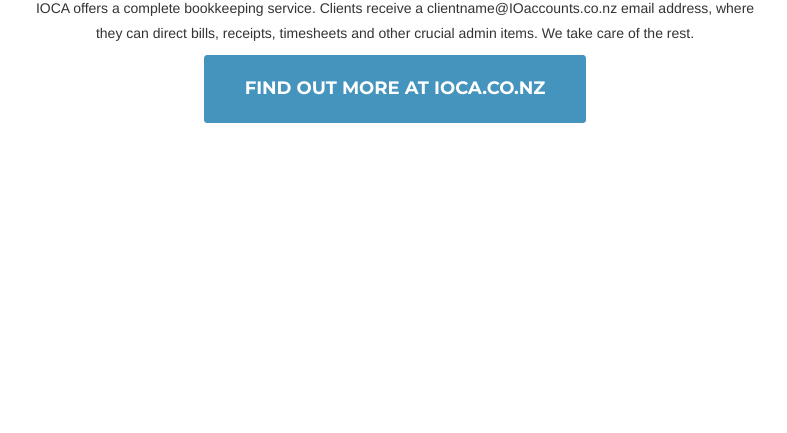
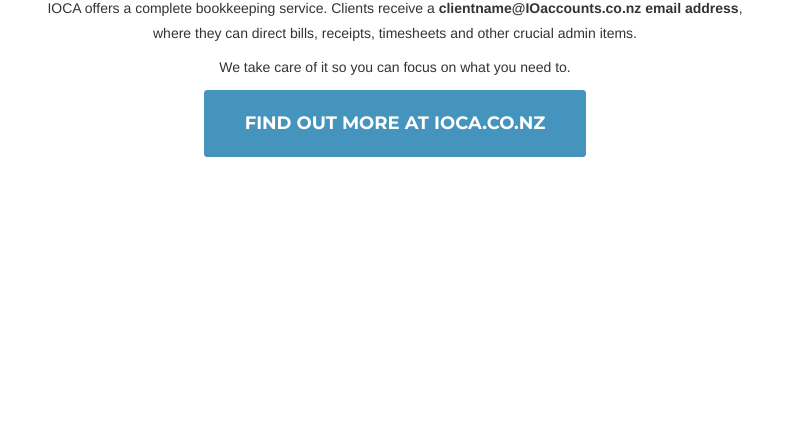
Before and after one commit to Bonneykins/IOaccounts, a plain HTML site: page index.html in a window 1280 px wide. Shown: the part 367-800 px from the top of the page, without its empty margins (245-1032 px from the left). Drawn offline with nearby package versions, Linux system fonts and the light colour scheme; a script that the page names is missing; a web font is replaced by a local one.

Commit message:
bolden email address and separate out text

```diff
--- a/index.html
+++ b/index.html
@@ -54,7 +54,8 @@
               <div class="col-lg-12 text-center">
                   <h2 class="editable">We can handle all your business admin</h2>
                     <div class="col-xs-8 col-xs-offset-2">
-                      <p>IOCA offers a complete bookkeeping service. Clients receive a clientname@IOaccounts.co.nz email address, where they can direct bills, receipts, timesheets and other crucial admin items. We take care of the rest.</p>
+                      <p>IOCA offers a complete bookkeeping service. Clients receive a <strong>clientname@IOaccounts.co.nz email address</strong>, where they can direct bills, receipts, timesheets and other crucial admin items.</p>
+                      <p>We take care of it so you can focus on what you need to.</p>
                     </div>
               </div>
           </div>
```
